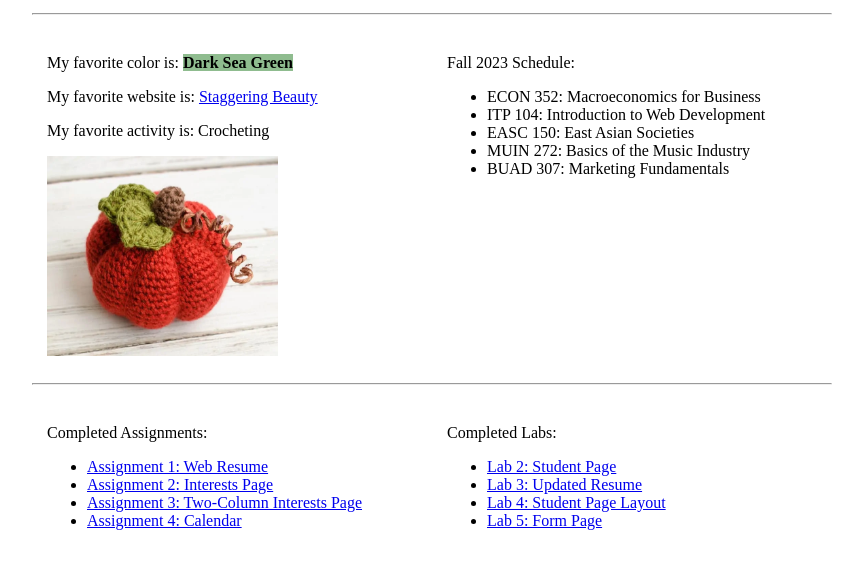
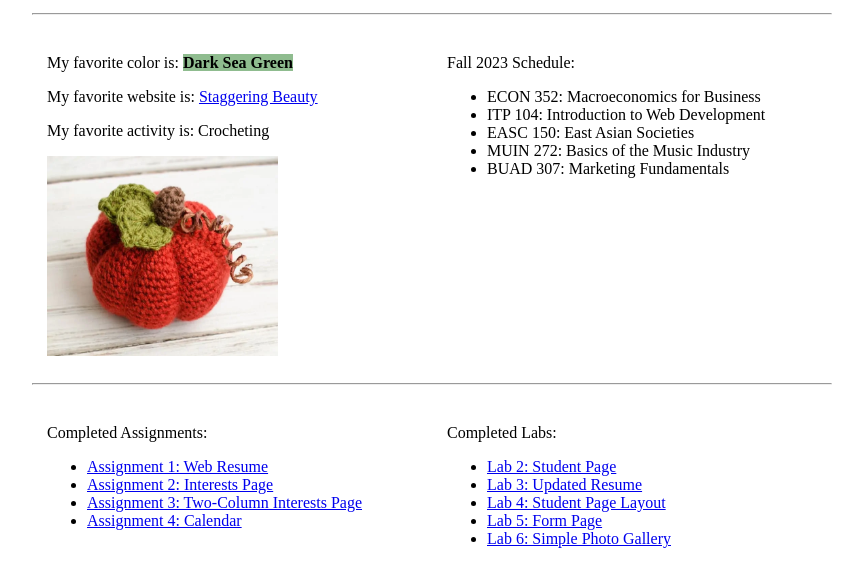
Before and after one commit to uscwebdev/itp104-submissions-stanford-guo-codes, a plain HTML site: page index.html in a window 1280 px wide. Shown: the part 101-688 px from the top of the page, without its empty margins (208-1071 px from the left). Drawn offline with Linux system fonts and the light colour scheme.

Commit message:
Lab 6 Submission

```diff
--- a/index.html
+++ b/index.html
@@ -91,6 +91,7 @@
                         <li><a target="_blank" href="lab_03/resume.html">Lab 3: Updated Resume</a></li>
                         <li><a target="_blank" href="index.html">Lab 4: Student Page Layout</a></li>
                         <li><a target="_blank" href="lab_05/AMA.html">Lab 5: Form Page</a></li>
+                        <li><a target="_blank" href="lab_06/photo_gallery.html">Lab 6: Simple Photo Gallery</a></li>
                     </ul>
                 </div>
             </div>
```
